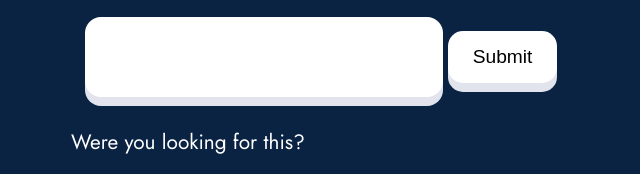
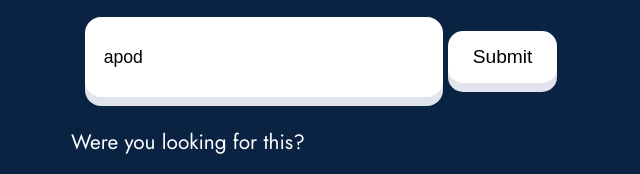
Before and after one commit to AymaanC/rxverse.github.io, a plain HTML site: page nasa/2022/index.html in a window 1280 px wide. Shown: the part 179-353 px from the top of the page, 319-959 px from the left. Drawn offline with Linux system fonts and the light colour scheme.

Commit message:
Update index.html

```diff
--- a/nasa/2022/index.html
+++ b/nasa/2022/index.html
@@ -12,7 +12,7 @@
     <img src="bot.svg" alt="Icon">
     <div class="input-contain">
         <p class="prompt">Enter a prompt</p>
-        <input type="text">
+        <input type="text" value="apod" readonly>
         <button class="button">Submit</button>
     </div>
 
```
